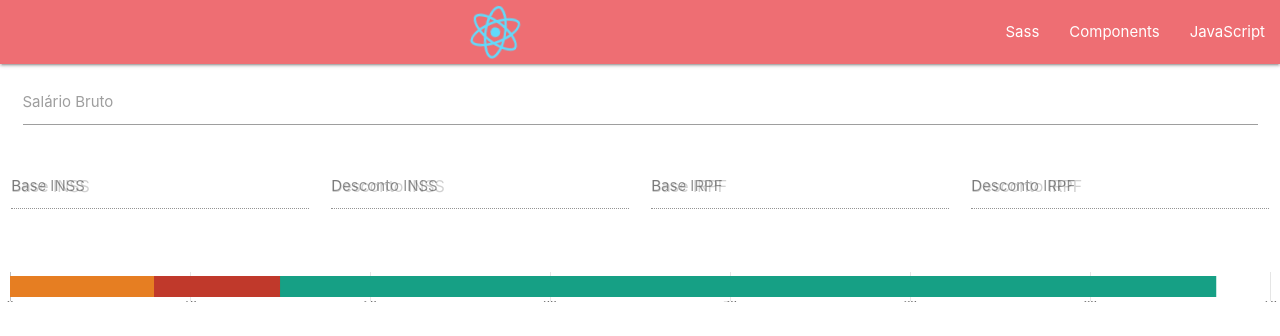
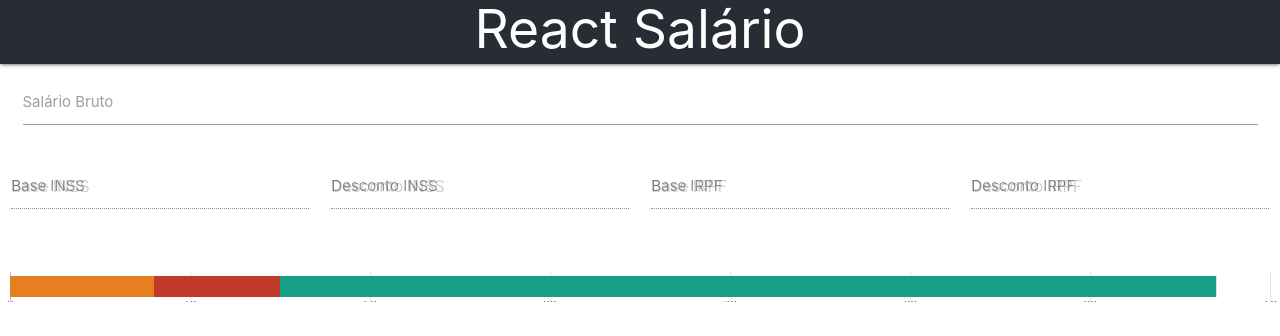
Before and after one commit to tiagoproff/react-salario, a React (Create React App) app: page / in a window 1280 px wide. Shown: the top 336 px of the page. Built offline with nearby package versions, Linux system fonts and the light colour scheme.

Commit message:
Add title in header

```diff
--- a/src/App.css
+++ b/src/App.css
@@ -15,13 +15,16 @@
 
 .App-header {
   background-color: #282c34;
-  min-height: 100vh;
   display: flex;
   flex-direction: column;
   align-items: center;
   justify-content: center;
   font-size: calc(10px + 2vmin);
   color: white;
+}
+
+.App-title {
+  margin: 0;
 }
 
 .App-link {
--- a/src/components/Header.js
+++ b/src/components/Header.js
@@ -1,18 +1,10 @@
 import React from 'react';
-import logofile from '../logo.svg';
 
 function Header() {
     return (
-        <nav>
+        <nav className="App-header">
             <div class="nav-wrapper">
-                <a href="#">
-                    <img src={logofile} class="App-logo" alt="logo" />
-                </a>
-                <ul id="nav-mobile" class="right hide-on-med-and-down">
-                    <li><a href="sass.html">Sass</a></li>
-                    <li><a href="badges.html">Components</a></li>
-                    <li><a href="collapsible.html">JavaScript</a></li>
-                </ul>
+                <h2 className="App-title">React Salário</h2>
             </div>
         </nav>
     );
```
